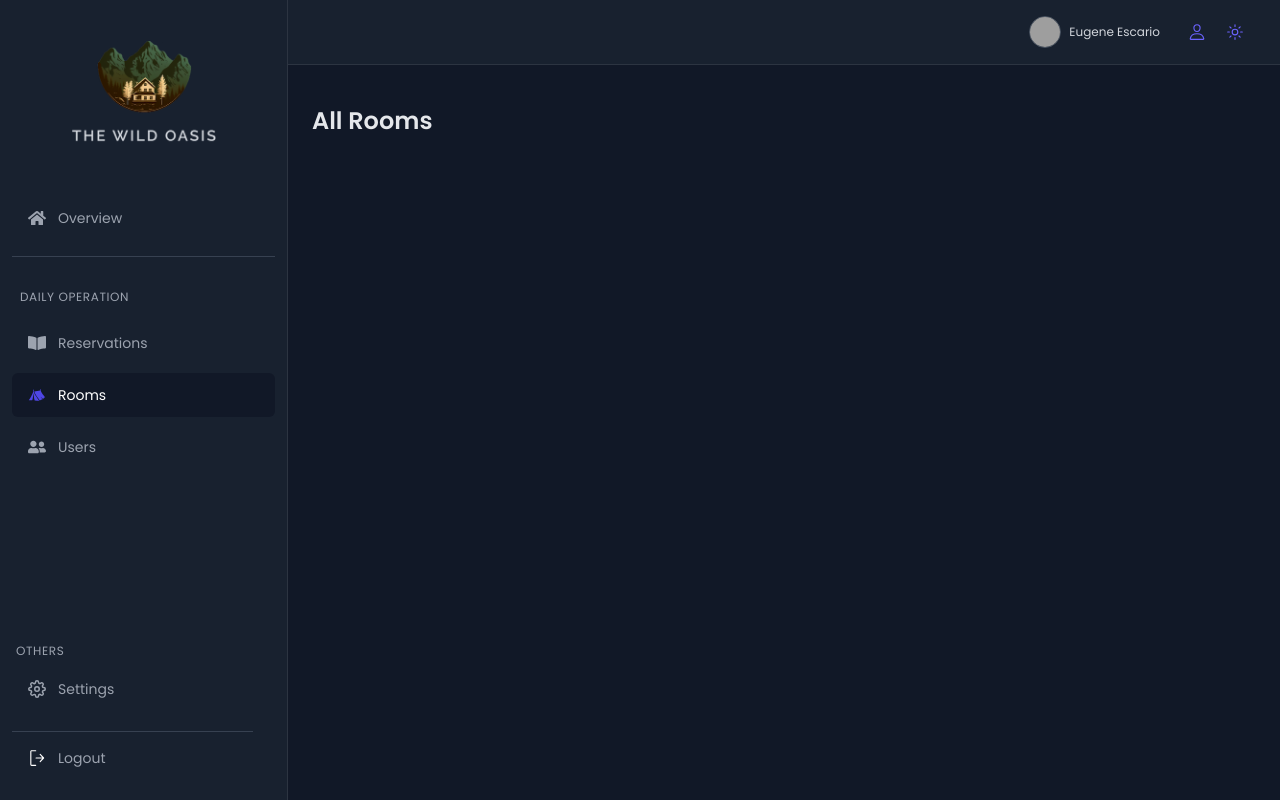
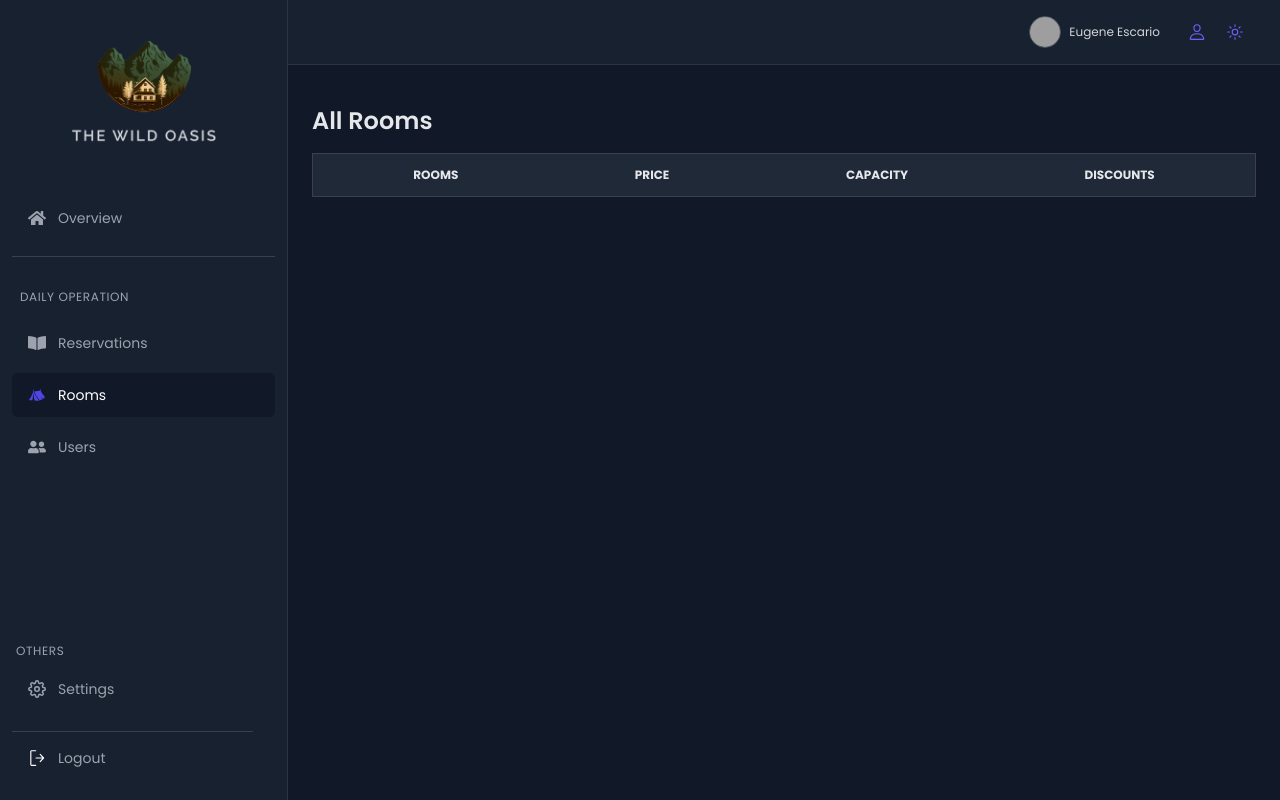
Before and after one commit to Geneyuu/hotel-management-app, a React (Vite) app: page /rooms in a window 1280 px wide. Built offline with nearby package versions, Linux system fonts and the light colour scheme; no server answers; the database is empty; grey boxes are pictures that could not be loaded; a web font is replaced by a local one.

Commit message:
just added a table header for rooms

```diff
--- a/src/pages/Rooms.jsx
+++ b/src/pages/Rooms.jsx
@@ -16,8 +16,18 @@ const Rooms = () => {
 	}, []);
 
 	return (
-		<div>
+		<div className="flex flex-col gap-4">
 			<h1>All Rooms</h1>
+			<table className="border  border-gray-700 w-full text-xs">
+				<thead className="bg-gray-800">
+					<tr className="flex justify-around p-3 uppercase rounded-2xl">
+						<th>Rooms</th>
+						<th>Price</th>
+						<th>Capacity</th>
+						<th>Discounts</th>
+					</tr>
+				</thead>
+			</table>
 		</div>
 	);
 };
```
